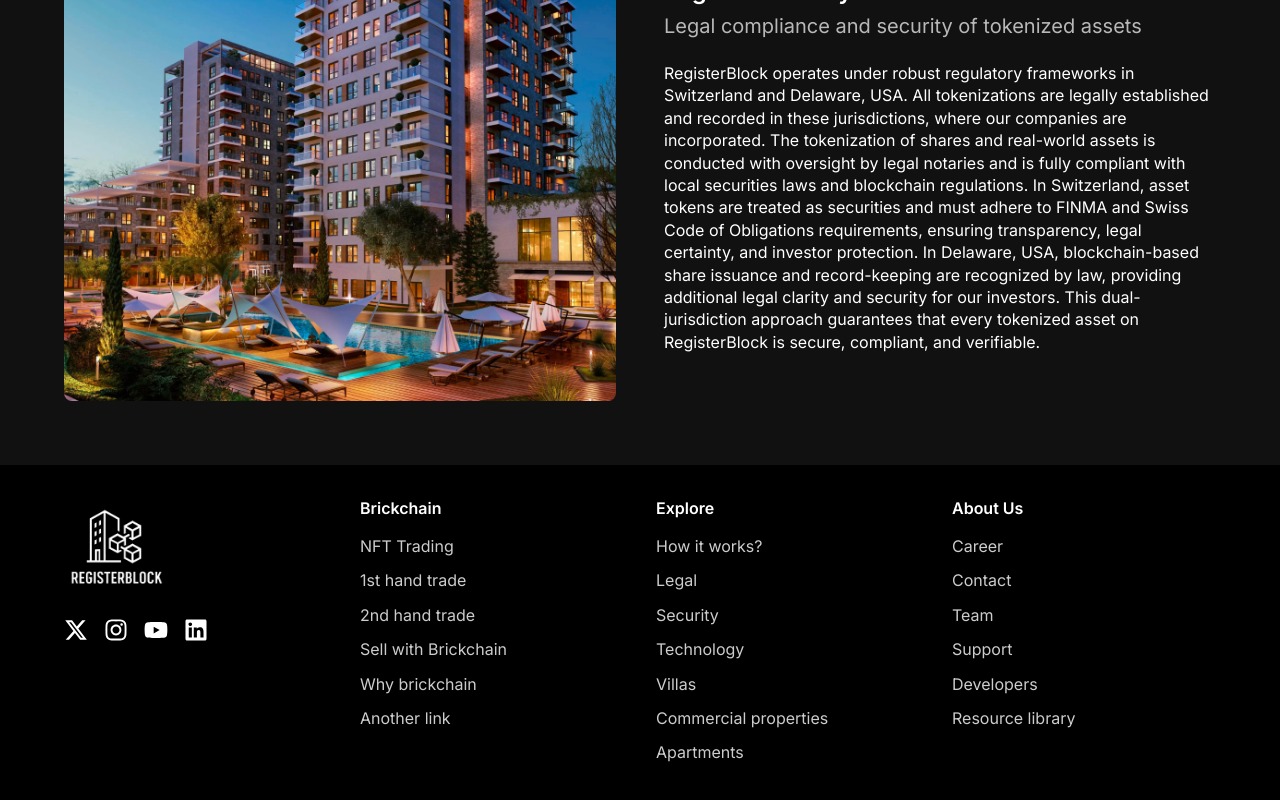
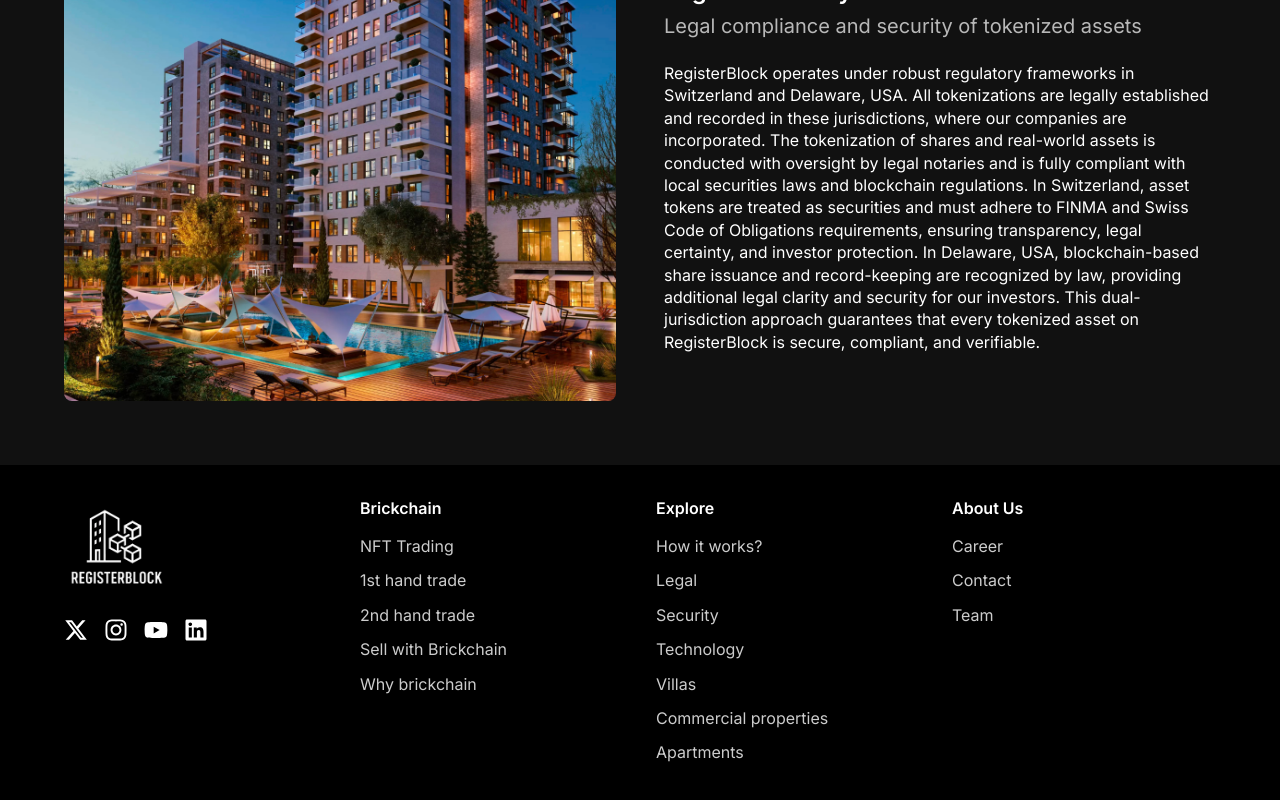
Before and after one commit to registerblock/registerblock.github.io, a Next.js app: page / in a window 1280 px wide. Shown: the part 2433-3233 px from the top of the page. Built offline with nearby package versions, Linux system fonts and the light colour scheme.

Commit message:
Remove extraneous footer links

```diff
--- a/src/components/Footer/Footer.jsx
+++ b/src/components/Footer/Footer.jsx
@@ -12,7 +12,6 @@
             { name: '2nd hand trade', url: '/second-hand-trade' },
             { name: 'Sell with Brickchain', url: '/sell-with-brickchain' },
             { name: 'Why brickchain', url: '/why-brickchain' },
-            { name: 'Another link' }, // no URL
         ],
     },
     {
@@ -33,9 +32,6 @@
             { name: 'Career', url: '/career' },
             { name: 'Contact', url: '/contact' },
             { name: 'Team', url: '/team' },
-            { name: 'Support' },
-            { name: 'Developers' },
-            { name: 'Resource library' },
         ],
     },
 ];
```
